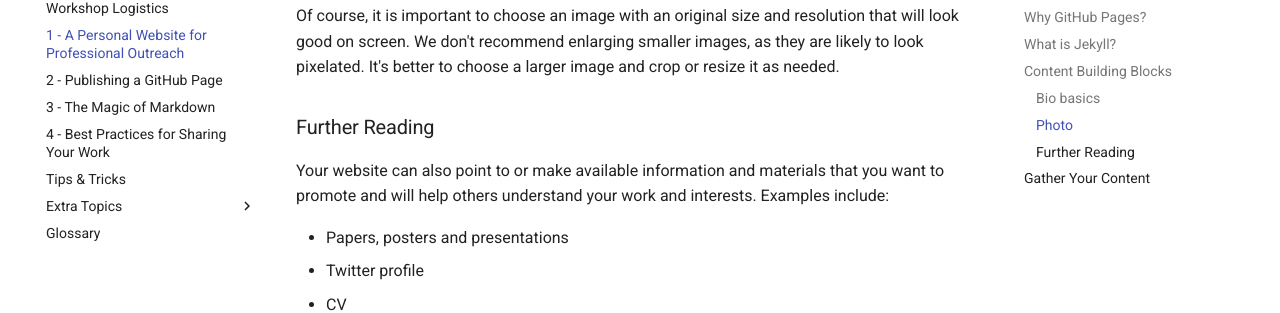
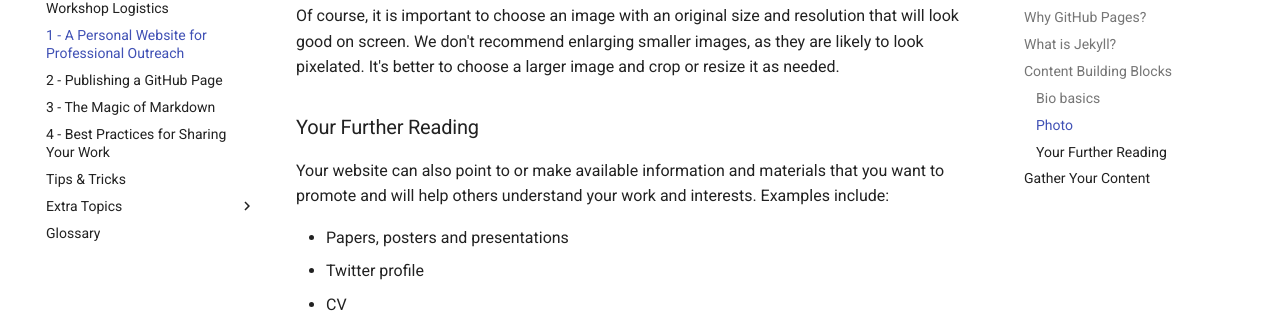
Before and after one commit to BioData-Club/ghpages-rtd, an MkDocs documentation site: the page built from docs/lessons/1.md, in a window 1280 px wide and 900 px high, scrolled down 2871 px. Shown: the part 145-458 px from the top of the window. Built offline with MkDocs 1.6.1 and Material for MkDocs 9.7.7, drawn with Linux system fonts in a browser that asks for light colours; old or Windows-style settings are respelled for this version of MkDocs.

Commit message:
Update 1.md

```diff
--- a/docs/lessons/1.md
+++ b/docs/lessons/1.md
@@ -53,17 +53,17 @@
 
 Of course, it is important to choose an image with an original size and resolution that will look good on screen.  We don't recommend enlarging smaller images, as they are likely to look pixelated.  It's better to choose a larger image and crop or resize it as needed.
 
-### Further Reading
+### Your Further Reading
 
 Your website can also point to or make available information and materials that you want to promote and will help others understand your work and interests.  Examples include:
 
-- Papers, posters and presentations
-- Twitter profile
-- CV
-- ORCID profile
-- Educational materials
-- Data and code
-- Blog posts
++ Papers, posters and presentations
++ Twitter profile
++ CV
++ ORCID profile
++ Educational materials
++ Data and code
++ Blog posts
 
 ## Gather Your Content
 
```
